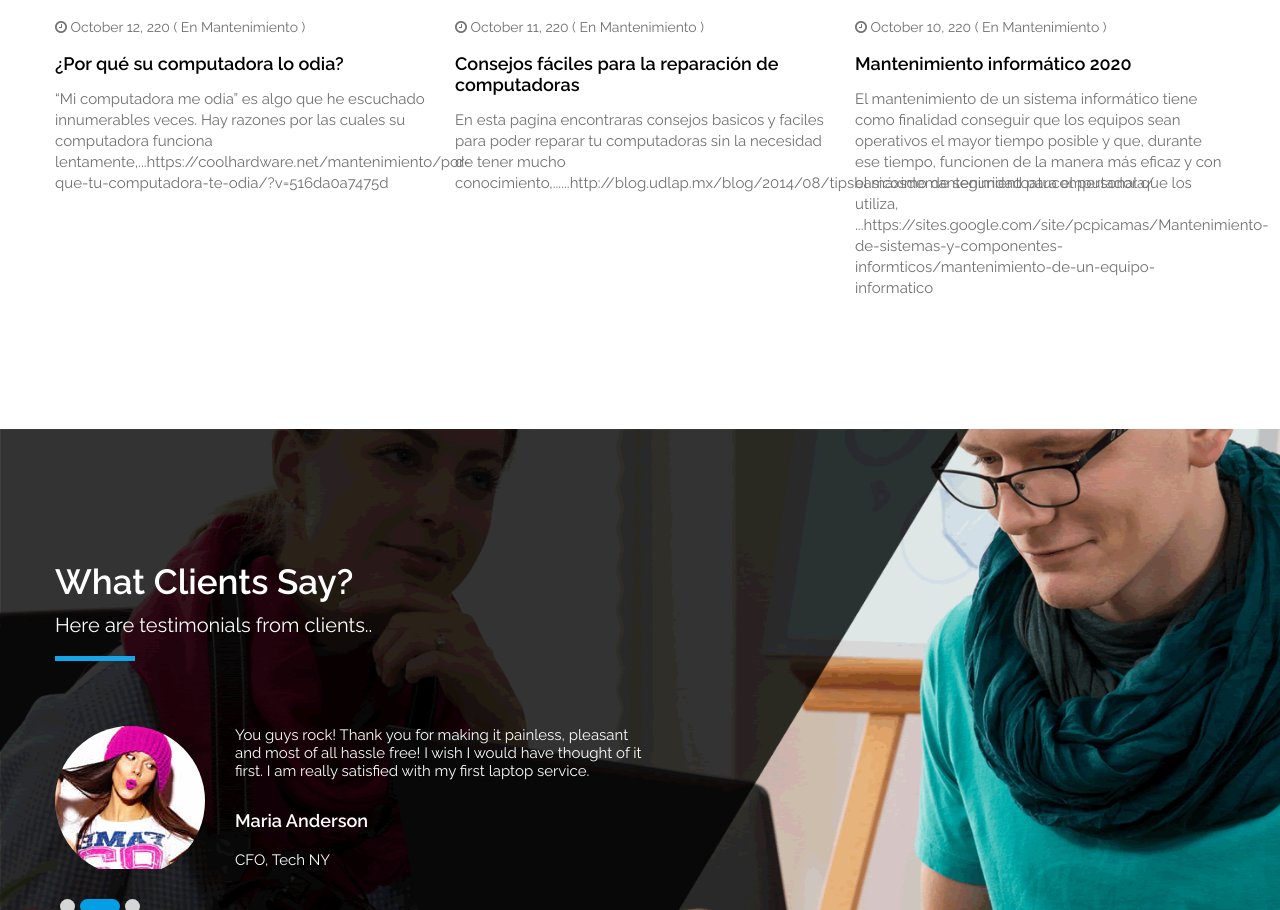
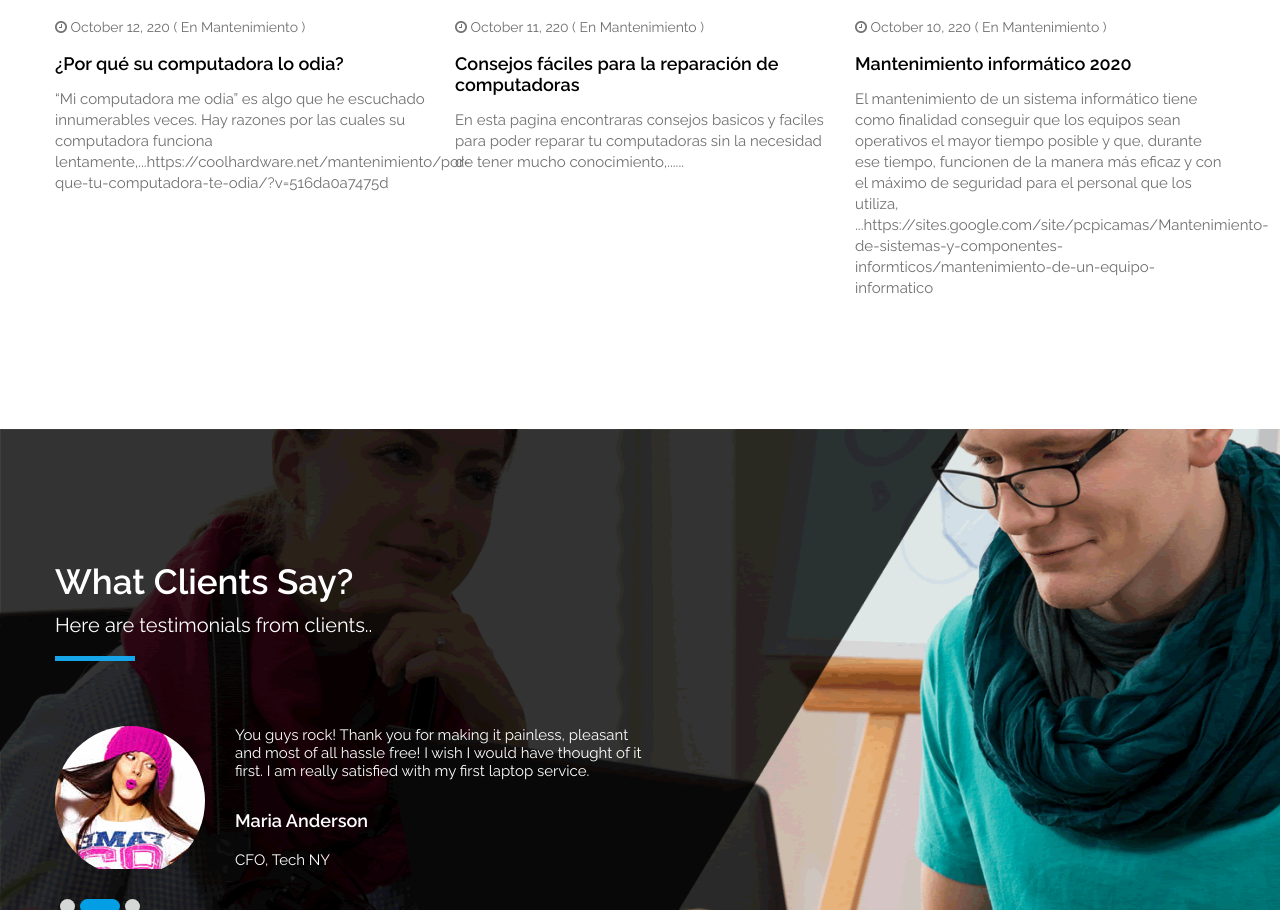
Before and after one commit to manuelmontalvan/b, a plain HTML site: page it_home.html in a window 1280 px wide. Shown: the part 5778-6688 px from the top of the page. Drawn offline with Linux system fonts and the light colour scheme; some packages are replaced by stand-ins of ours.

Commit message:
Update it_home.html

```diff
--- a/it_home.html
+++ b/it_home.html
@@ -887,7 +887,7 @@
             <h4>Consejos fáciles para la reparación de computadoras</h4>
           </div>
           <div class="blog_feature_cont">
-            <p>En esta pagina encontraras consejos basicos y faciles para poder reparar tu computadoras sin la necesidad de tener mucho conocimiento,......http://blog.udlap.mx/blog/2014/08/tipsbasicosdemantenimientoatucomputadora/</p>
+            <p>En esta pagina encontraras consejos basicos y faciles para poder reparar tu computadoras sin la necesidad de tener mucho conocimiento,......</p>
           </div>
         </div>
       </div>
```
